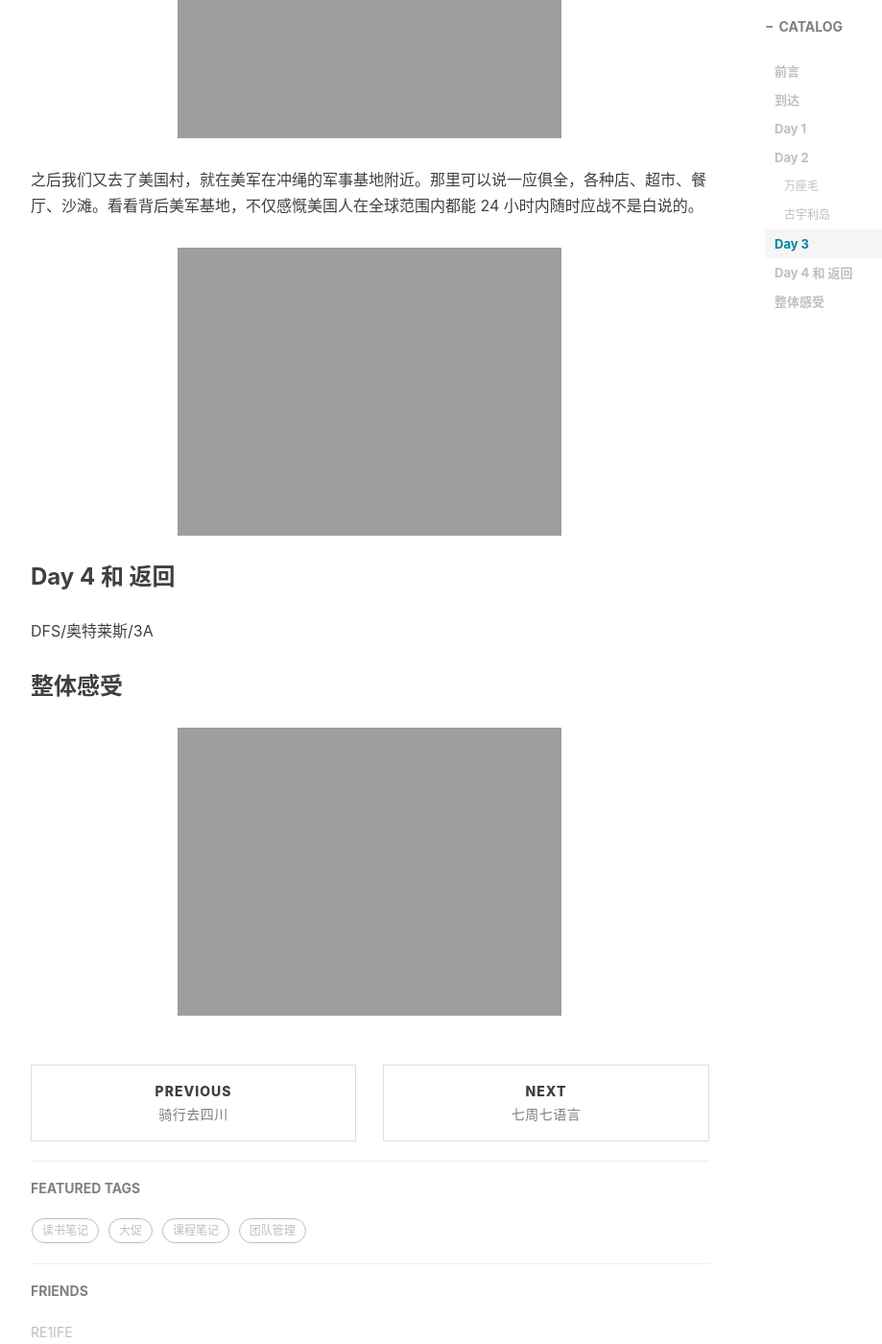
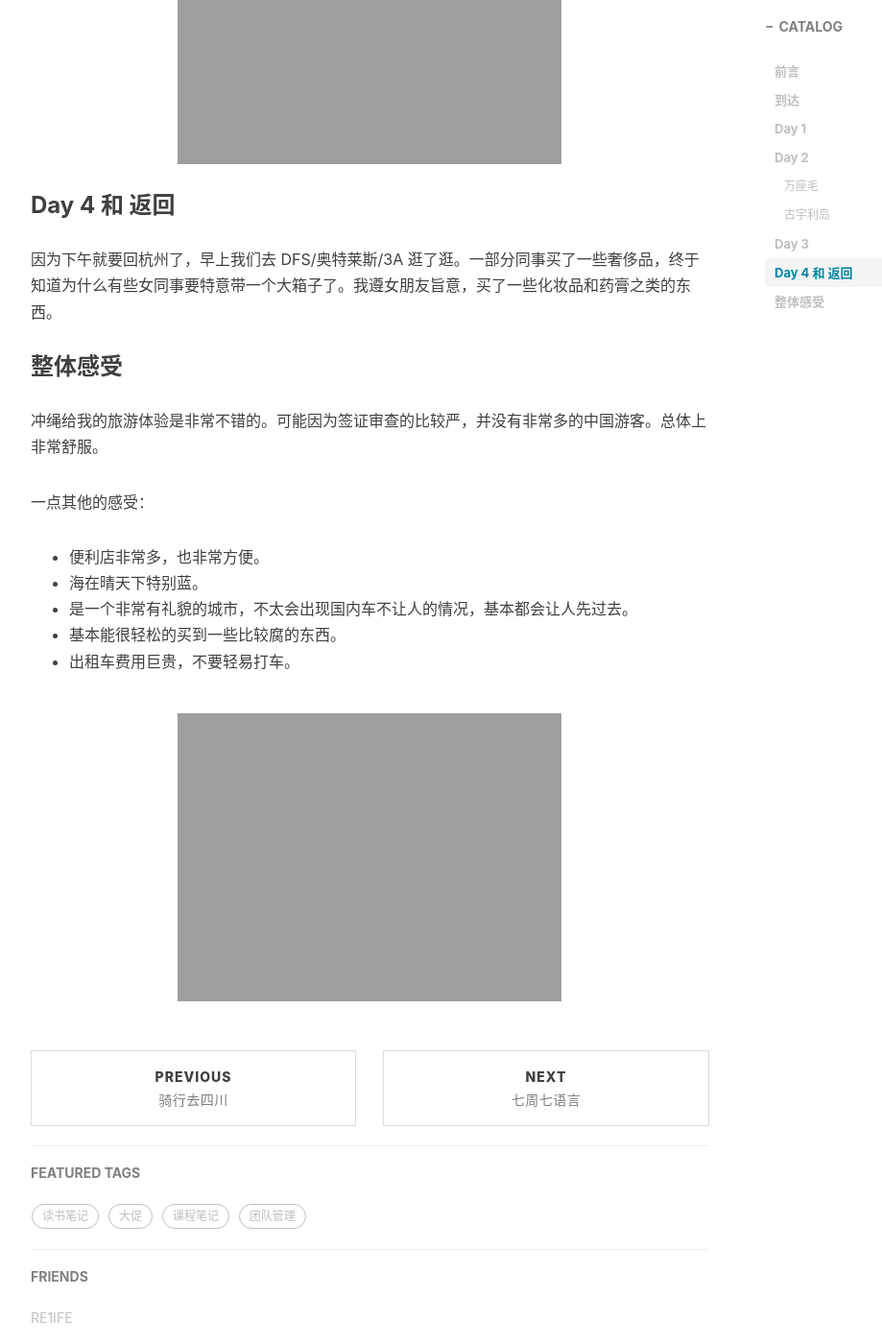
Before and after one commit to linnaname/linnaname.github.io, a Jekyll site: the page built from _posts/2017-07-08-travel-in-okinawa.md, in a window 1280 px wide and 1400 px high, scrolled down 17251 px. Shown: the whole window at 96% size, without its empty margins (233-1152 px from the left). Built offline with Jekyll 4.4.1, drawn with Linux system fonts in a browser that asks for light colours; nearby versions of some CDN libraries; comment, search, counter and statistics services are not loaded; some of the changed text lies outside the part shown.

Commit message:
(feat) last about okinawa

```diff
--- a/_posts/2017-07-08-travel-in-okinawa.md
+++ b/_posts/2017-07-08-travel-in-okinawa.md
@@ -12,10 +12,6 @@ tags:
     - 团建
     - 日本
 ---
-
-![](https://linnaname.github.io/img/life/travel/okinawa/IMG_1088.jpeg)
-
-
 
 
 出行时间：2017 年 6 月 9 日 ~ 6 月 12 日
@@ -159,9 +155,7 @@ tags:
 
 
 
-海洋公园
-
-看了海豚演出
+在海洋公园看了海豚演出
 ![](https://linnaname.github.io/img/life/travel/okinawa/IMG_1111.jpeg)
 
 ![](https://linnaname.github.io/img/life/travel/okinawa/IMG_1144.jpeg)
@@ -191,8 +185,6 @@ tags:
 
 
 
-
-
 之后我们又去了美国村，就在美军在冲绳的军事基地附近。那里可以说一应俱全，各种店、超市、餐厅、沙滩。看看背后美军基地，不仅感慨美国人在全球范围内都能 24 小时内随时应战不是白说的。
 
  ![](https://linnaname.github.io/img/life/travel/okinawa/IMG_1170.jpeg)
@@ -201,9 +193,18 @@ tags:
 
 ### Day 4 和 返回
 
-DFS/奥特莱斯/3A
-
+因为下午就要回杭州了，早上我们去 DFS/奥特莱斯/3A 逛了逛。一部分同事买了一些奢侈品，终于知道为什么有些女同事要特意带一个大箱子了。我遵女朋友旨意，买了一些化妆品和药膏之类的东西。
 
 ### 整体感受
 
+冲绳给我的旅游体验是非常不错的。可能因为签证审查的比较严，并没有非常多的中国游客。总体上非常舒服。
+
+
+一点其他的感受：
+- 便利店非常多，也非常方便。
+- 海在晴天下特别蓝。
+- 是一个非常有礼貌的城市，不太会出现国内车不让人的情况，基本都会让人先过去。
+- 基本能很轻松的买到一些比较腐的东西。
+- 出租车费用巨贵，不要轻易打车。
+
 ![](https://linnaname.github.io/img/life/travel/okinawa/IMG_1118.jpeg)
```
Also changed, not shown: other parts of _posts/2017-07-08-travel-in-okinawa.md (+1 -1 lines).
